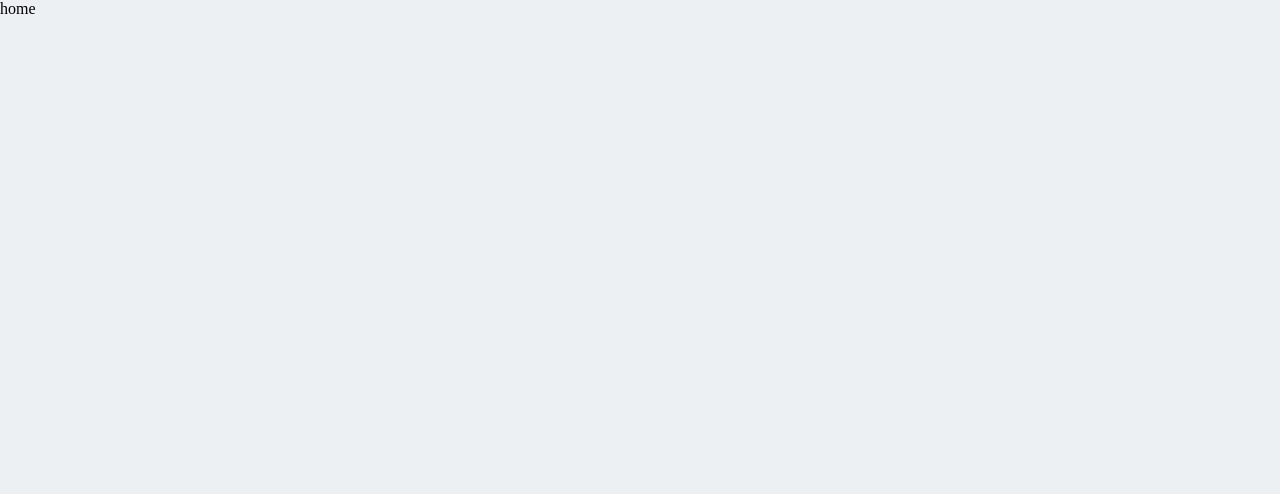
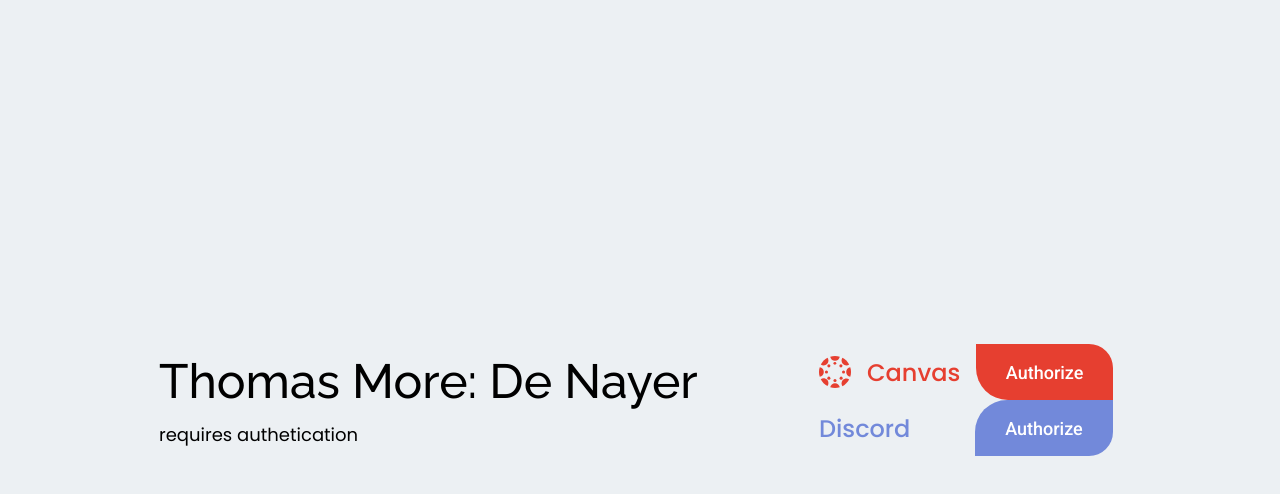
Before and after one commit to practice-enterprise/oauth, a Vue app: page / in a window 1280 px wide. Shown: the top 494 px of the page. Built offline with nearby package versions, Linux system fonts and the light colour scheme.

Commit message:
create views

```diff
--- a/src/App.vue
+++ b/src/App.vue
@@ -3,10 +3,45 @@
 </template>
 
 <style lang="scss">
+@import url('https://fonts.googleapis.com/css2?family=Poppins:wght@400;500&family=Raleway:wght@400;500&family=Roboto:wght@400;500&display=swap');
+
 body, html {
-  margin: 0;
+  margin: 0 4vw;
   padding: 0;
+  height: 100%;
 
   background: #ECF0F3;
 }
+
+h1 {
+  font-family: 'Raleway', sans-serif;
+  font-weight: 500;
+  font-size: 48px;
+  margin: 12px 0px;
+  margin-top: 0;
+}
+
+h5 {
+  font-family: 'Poppins', sans-serif;
+  font-weight: 400;
+  font-size: 18px;
+  margin: 0;
+}
+
+button {
+  font-family: 'Roboto', sans-serif;
+  font-weight: 500;
+  font-size: 18px;
+
+  &.auth {
+    margin-left: 16px;
+    display: flex;
+    flex-direction: row;
+    justify-content: center;
+    align-items: center;
+    width: 138px;
+    height: 56px;
+    border: none;
+  }
+}
 </style>
--- /dev/null
+++ b/src/components/CanvasButton.vue
@@ -0,0 +1,41 @@
+<template lang="pug">
+  .canvas
+    img(src="../assets/icons/canvas.svg")
+    span Canvas
+    button.auth Authorize
+</template>
+
+<script lang="ts">
+import Vue from 'vue';
+
+export default Vue.extend({
+  name: 'CanvasButton',
+});
+</script>
+
+<style lang="scss" scoped>
+.canvas {
+  display: flex;
+  flex-direction: row;
+  align-items: center;
+  justify-content: space-between;
+  width: 310px;
+
+  & > * {
+    margin: 0px 8px;
+  }
+
+  span {
+    color: #E63F30;
+    font-family: 'Poppins', sans-serif;
+    font-weight: 500;
+    font-size: 24px;
+  }
+
+  button {
+    color: white;
+    background: #E63F30;
+    border-radius: 0px 24px 0px 32px;
+  }
+}
+</style>
--- /dev/null
+++ b/src/components/DiscordButton.vue
@@ -0,0 +1,51 @@
+<template lang="pug">
+  .discord
+    IconifyIcon(:icon="icons.discordIcon" :style="{color: '#7289da', fontSize: '32px'}")
+    span Discord
+    button.auth Authorize
+</template>
+
+<script lang="ts">
+import Vue from 'vue';
+import IconifyIcon from '@iconify/vue';
+import discordIcon from '@iconify/icons-simple-icons/discord';
+
+export default Vue.extend({
+  name: 'DiscordButton',
+  components: {
+    IconifyIcon,
+  },
+  data: () => ({
+    icons: {
+      discordIcon,
+    },
+  }),
+});
+</script>
+
+<style lang="scss" scoped>
+.discord {
+  display: flex;
+  flex-direction: row;
+  align-items: center;
+  justify-content: space-between;
+  width: 310px;
+
+  & > * {
+    margin: 0px 8px;
+  }
+
+  span {
+    color: #7289DA;
+    font-family: 'Poppins', sans-serif;
+    font-weight: 500;
+    font-size: 24px;
+  }
+
+  button {
+    color: white;
+    background: #7289DA;
+    border-radius: 32px 0px 24px;
+  }
+}
+</style>
--- a/src/views/Home.vue
+++ b/src/views/Home.vue
@@ -1,11 +1,33 @@
 <template lang="pug">
-  div home
+  .wrapper
+    .title
+      h1 Thomas More: De Nayer
+      h5 requires authetication
+    .buttons
+      CanvasButton
+      DiscordButton
 </template>
 
 <script lang="ts">
 import Vue from 'vue';
+import CanvasButton from '../components/CanvasButton.vue';
+import DiscordButton from '../components/DiscordButton.vue';
 
 export default Vue.extend({
   name: 'Home',
+  components: {
+    CanvasButton,
+    DiscordButton,
+  },
 });
 </script>
+
+<style lang="scss" scoped>
+.wrapper {
+  display: flex;
+  flex: direction;
+  justify-content: space-around;
+  align-items: center;
+  height: 100%;
+}
+</style>
```
